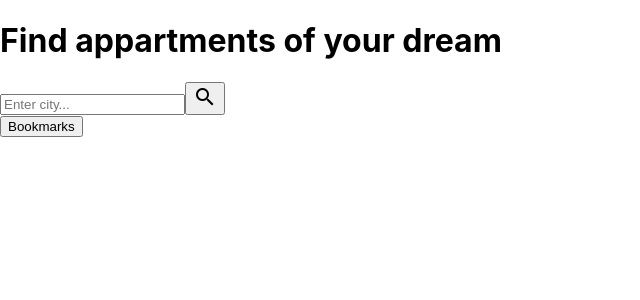
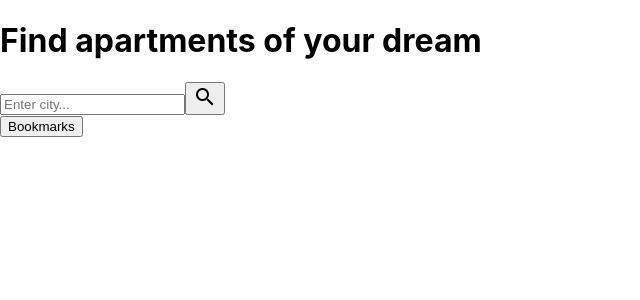
Before and after one commit to KrazhauRaman/real-estate-app, a React app: page /bookmarks in a window 1280 px wide. Shown: the top 300 px of the page, without its empty margins (0-640 px from the left). Built offline with nearby package versions, Linux system fonts and the light colour scheme; a web font is replaced by a local one.

Commit message:
v 0.8
Большие картинки на превью

```diff
--- a/src/components/bookmarks.jsx
+++ b/src/components/bookmarks.jsx
@@ -25,7 +25,7 @@ class Bookmarks extends PureComponent {
       const {
         title,
         summary,
-        thumb_url,
+        img_url,
         id,
         price_formatted,
       } = flat;
@@ -33,7 +33,7 @@ class Bookmarks extends PureComponent {
         <ListItem
           title={title}
           summary={summary}
-          thumbUrl={thumb_url}
+          thumbUrl={img_url}
           key={String(index)}
           id={id}
           price={price_formatted}
--- a/src/components/main.jsx
+++ b/src/components/main.jsx
@@ -130,7 +130,7 @@ class Main extends PureComponent {
       const {
         title,
         summary,
-        thumb_url,
+        img_url,
         id,
         price_formatted,
       } = flat;
@@ -139,7 +139,7 @@ class Main extends PureComponent {
         <ListItem
           title={title}
           summary={summary}
-          thumbUrl={thumb_url}
+          thumbUrl={img_url}
           key={String(index)}
           id={id}
           price={price_formatted}
@@ -166,7 +166,7 @@ class Main extends PureComponent {
         {(isLoading) && (<Loading />)}
         <div className={styles.mainSearch}>
           <div className={styles.mainSearch__headerBlock}>
-            <h1>Find appartments of your dream</h1>
+            <h1>Find apartments of your dream</h1>
           </div>
           <div className={styles.mainSearch__searchBlock}>
             <div className={styles.mainSearch__searchBlock_searchInputs}>
```
